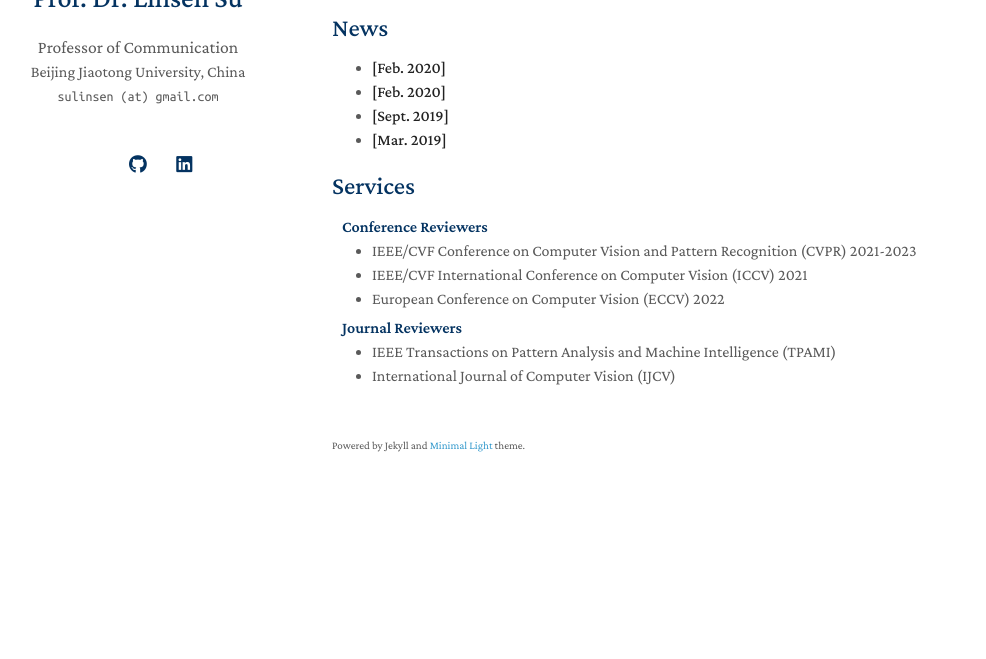
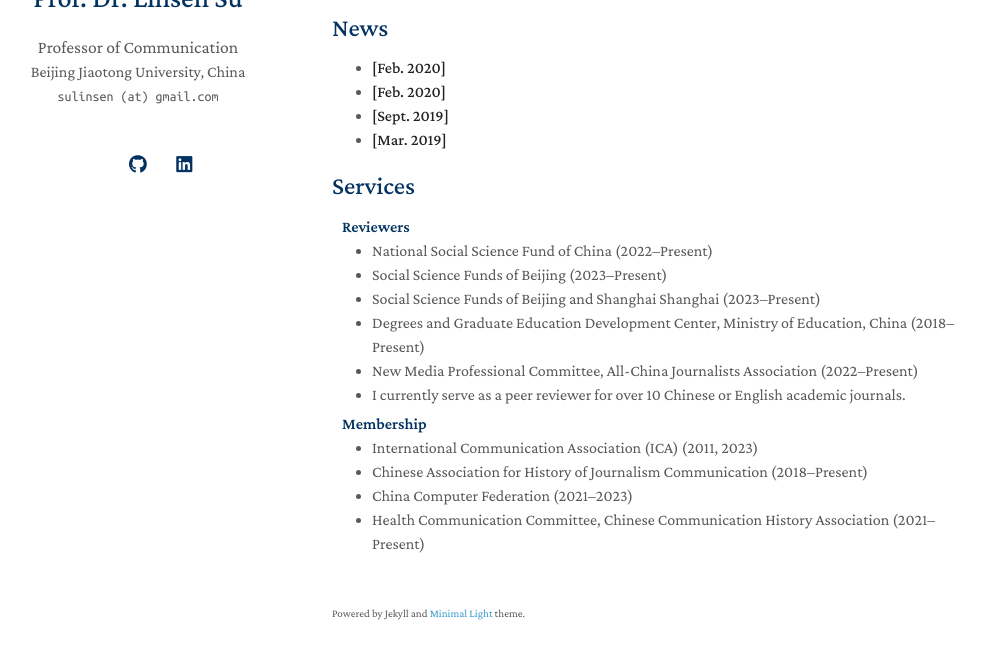
Before and after one commit to linsensu/home, a Jekyll site: the page built from index.md, in a window 1280 px wide and 900 px high, scrolled down 3957 px, cut to the strip 206-865 px from the top of the window. Shown: the whole strip, without its empty margins (138-1124 px from the left). Built offline with Jekyll 4.4.1, drawn with Linux system fonts in a browser that asks for light colours; a style sheet for code colours, icons or effects is not loaded; our own code applies the rules of GitHub Pages for plain Markdown files; before the commit the page ends 4689 px from its top, so only the background shows below that.

Commit message:
Update services.md

```diff
--- a/_includes/services.md
+++ b/_includes/services.md
@@ -1,16 +1,21 @@
 ## Services
 
-<h4 style="margin:0 10px 0;">Conference Reviewers</h4>
+<h4 style="margin:0 10px 0;">Reviewers</h4>
 
 <ul style="margin:0 0 5px;">
-  <li><a href="http://cvpr2023.thecvf.com/"><autocolor>IEEE/CVF Conference on Computer Vision and Pattern Recognition (CVPR) 2021-2023</autocolor></a></li>
-  <li><a href="http://iccv2021.thecvf.com/"><autocolor>IEEE/CVF International Conference on Computer Vision (ICCV) 2021</autocolor></a></li>
-  <li><a href="https://eccv2022.ecva.net/"><autocolor>European Conference on Computer Vision (ECCV) 2022</autocolor></a></li>
+  <li><a href=""><autocolor>National Social Science Fund of China (2022–Present)</autocolor></a></li>
+  <li><a href=""><autocolor>Social Science Funds of Beijing (2023–Present)</autocolor></a></li>
+  <li><a href=""><autocolor>Social Science Funds of Beijing and Shanghai Shanghai (2023–Present)</autocolor></a></li>
+  <li><a href=""><autocolor>Degrees and Graduate Education Development Center, Ministry of Education, China (2018–Present)</autocolor></a></li>
+   <li><a href=""><autocolor>New Media Professional Committee, All-China Journalists Association (2022–Present)</autocolor></a></li>
+<li><a href=""><autocolor> I currently serve as a peer reviewer for over 10 Chinese or English academic journals.</autocolor></a></li>
 </ul>
 
-<h4 style="margin:0 10px 0;">Journal Reviewers</h4>
+<h4 style="margin:0 10px 0;">Membership</h4>
 
 <ul style="margin:0 0 20px;">
-  <li><a href="https://www.computer.org/csdl/journal/tp"><autocolor>IEEE Transactions on Pattern Analysis and Machine Intelligence (TPAMI)</autocolor></a></li>
-  <li><a href="https://www.springer.com/journal/11263"><autocolor>International Journal of Computer Vision (IJCV)</autocolor></a></li>
+  <li><a href=""><autocolor>International Communication Association (ICA) (2011, 2023)</autocolor></a></li>
+  <li><a href=""><autocolor>Chinese Association for History of Journalism Communication (2018–Present)</autocolor></a></li>
+  <li><a href=""><autocolor>China Computer Federation (2021–2023)</autocolor></a></li>
+   <li><a href=""><autocolor>Health Communication Committee, Chinese Communication History Association (2021–Present)</autocolor></a></li>
 </ul>
```
